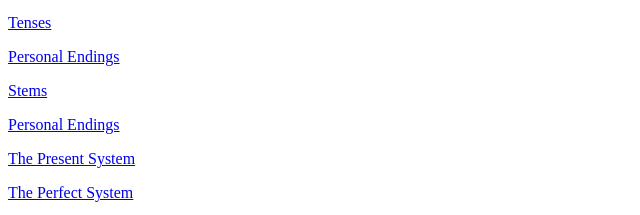
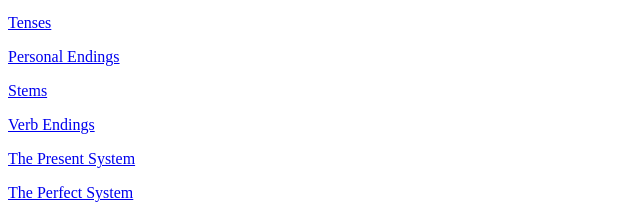
Before and after one commit to alpheios-project/grammar-allen-greenough, a website: page index.htm in a window 1280 px wide. Shown: the part 3130-3345 px from the top of the page, 0-640 px from the left. Drawn offline with Linux system fonts and the light colour scheme.

Commit message:
fix link in toc and add body class on full index

```diff
--- a/index.htm
+++ b/index.htm
@@ -272,7 +272,7 @@
       <a href="conj3.htm#sect6">Stems</a>
     </p>
     <p>
-      <a href="conj3.htm#sect5">Personal Endings</a>
+      <a href="conj3.htm#sect7">Verb Endings</a>
     </p>
     <p>
       <a href="conj5.htm#sect8">The Present System</a>
```
Also changed, not shown: fullindex.htm (+1 -1 lines).
